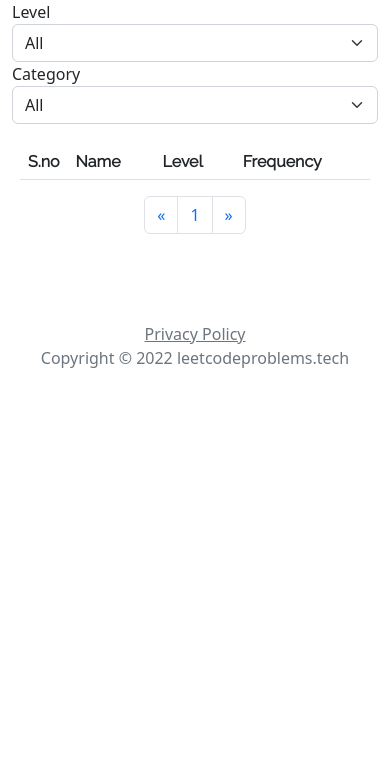
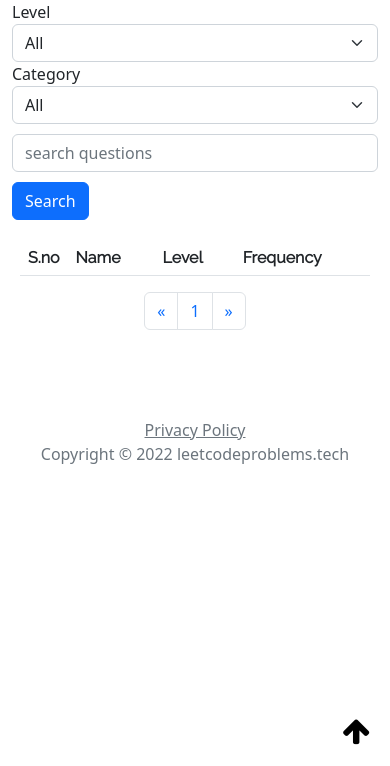
Before and after one commit to saipraveenkondapalli/leetcode-learning, a Flask app: page /problems in a window 390 px wide. Shown: the part 78-844 px from the top of the page. Run offline with Flask 2, Linux system fonts and the light colour scheme; data that the repository does not hold is empty; some libraries are stand-ins or nearby versions.

Commit message:
added search box to the problems page

```diff
--- a/app.py
+++ b/app.py
@@ -3,6 +3,5 @@ from project.app import app
 
 """
 if __name__ == '__main__':
-    app.run(debug=True, , port=5000)
-
+    app.run(debug=True, host='192.168.55.103', port=5000)
 """
--- a/project/templates/problems.html
+++ b/project/templates/problems.html
@@ -14,10 +14,27 @@
 <meta name="description" content="exam coding questions">
 <meta name="description" content="drive coding questions">
 <meta name="description" content="interview coding questions">
+<link rel="stylesheet" href="https://cdnjs.cloudflare.com/ajax/libs/font-awesome/4.7.0/css/font-awesome.min.css">
 
 {% endblock %}
 
 {% block body %}
+
+  <!-- Your page content goes here -->
+  <a href="#" id="move-to-top">
+    <i class="fa fa-arrow-up"></i>
+  </a>
+
+<style>
+#move-to-top {
+  position: fixed;
+  bottom: 20px;
+  right: 20px;
+  color: black;
+    font-size: 30px;
+}
+
+</style>
     <form>
 <div class="container">
 
@@ -102,9 +119,19 @@
                     <option value="union-find">Union-find</option>
                 </select>
             </div>
+            <div class = "col-md-6">
+                <!--search bar-->
+
+                        <input class = "form-control" style="margin-top: 10px" type="text" placeholder="search questions" name="query" id="query">
+                </div>
+                            <div class = "col-md-6">
+                        <button class = "btn btn-primary" id = 'search-button' type="submit" style="margin-top: 10px;">Search</button>
+                            </div>
+
+            </div>
         </div>
 
-</div>
+
 <div id = "filter">
 <div class="table-responsive d-lg-flex align-items-lg-center" style="margin-top: 20px; margin-right: 20px; margin-left: 20px;">
 
@@ -141,6 +168,60 @@
 </nav>
 
 </form>
+<script>
+var query = document.getElementById('query');
+document.getElementById('query').addEventListener('input', function(event) {
+    if (query.value.length === 0) {
+        window.location.href = '/problems';
+    }
+});
+
+</script>
+<script>
+document.getElementById('search-button').addEventListener('click', function() {
+  event.preventDefault();
+  //alert('You searched for: ' + document.getElementById('query').value);
+
+  var query = document.getElementById('query').value;
+  if (query.length < 3) {
+    return
+  }
+
+  document.getElementById('filter').innerHTML = '<img src="https://gifimage.net/wp-content/uploads/2017/09/blue-loading-gif-transparent-6.gif" style="display: block; margin-top: 60px; margin-bottom:100px; margin-left: auto; margin-right: auto; height: 25px; width: 25px;">';
+  var xhr = new XMLHttpRequest();
+  xhr.open('GET', '/search?search=' + query);
+  xhr.setRequestHeader('Content-Type', 'application/x-www-form-urlencoded');
+  xhr.onload = function() {
+    if (xhr.status === 200) {
+      // Success: parse the JSON response and display the results
+      document.getElementById('filter').innerHTML = xhr.responseText;
+    } else {
+      // Error: display an error message
+      console.error('Error: ' + xhr.status);
+    }
+  };
+  xhr.send();
+});
+
+/*function displayResults(results) {
+  // Clear the existing results
+  document.getElementById('results').innerHTML = '';
+
+  // Iterate through the results and display them
+  for (var i = 0; i < results.length; i++) {
+    var result = results[i];
+    var name = result.name;
+
+    // Create a new list item for the result
+    var li = document.createElement('li');
+    li.textContent = name;
+
+    // Add the result to the list
+    document.getElementById('results').appendChild(li);
+  }
+} */
+
+</script>
 
 <script>
     // Get the "previous" and "next" buttons
--- a/project/views.py
+++ b/project/views.py
@@ -174,6 +174,14 @@ def test():
     return render_template('table_generate.html', problems=problems.items, page=page)
 
 
+@app.route('/search', methods = ['GET', 'POST'])
+def search():
+
+    words = request.args.get('search')
+    prob = Problems.objects().search_text(words).order_by('$text_score')
+    return render_template('table_generate.html', problems=prob, page=1)
+
+
 """
 @app.route('/upload', methods = ['POST', 'GET'])
 def upload():
```
